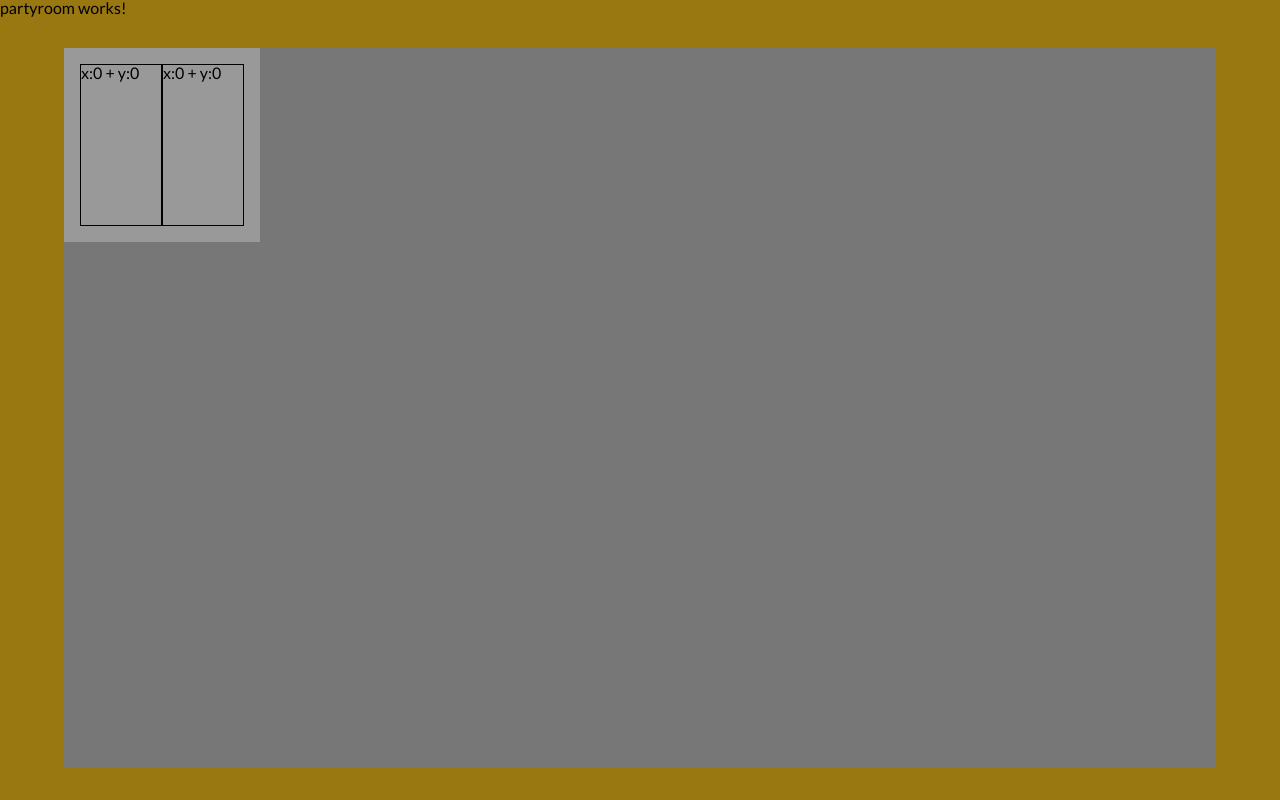
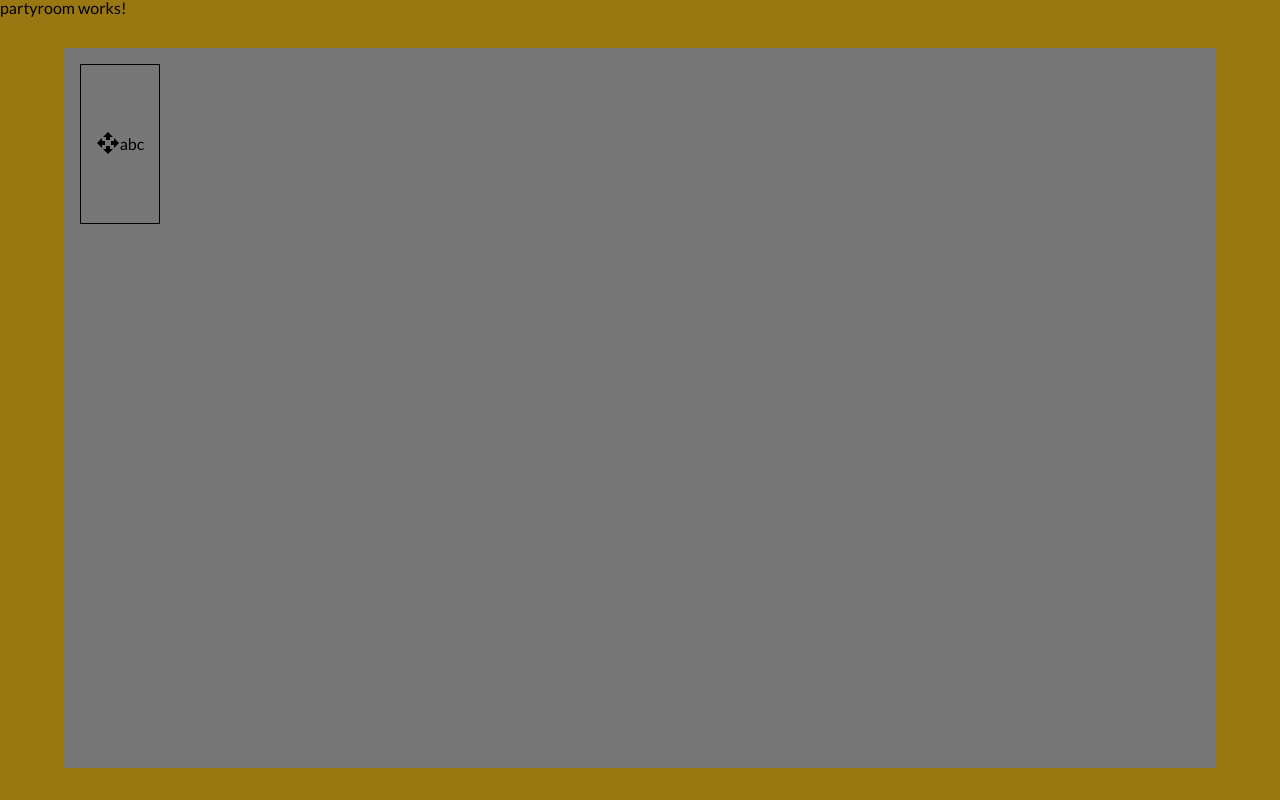
Before and after one commit to casparsylwan/movienight, an Angular app: page /rest in a window 1280 px wide. Built offline with nearby package versions, Linux system fonts and the light colour scheme.

Commit message:
turn and move restaurang

```diff
--- a/src/app/pages/parent/partyroom/partyroom.component.css
+++ b/src/app/pages/parent/partyroom/partyroom.component.css
@@ -13,14 +13,49 @@
 }
 
 .table{
-    display: inline-block;
-    top:0;
-    left:0;
+    position: relative;
+    z-index: 0;
     height: 10rem;
     width: 5rem;
-    border: 1px solid black;
-    transform-origin: center;
+    display: flex;
+    align-items: center;
+    justify-content: center;
+
+
 }
+
+.table::after{
+    position: absolute;
+    content: '';
+    top: 0;
+    bottom: 0;
+    left: 0;
+    right: 0;
+    z-index: -1;
+    border: black 1px solid;
+    transition: transform 1s;
+
+}
+
+.table.rotate45::after{
+    transform: rotate(45deg);
+}
+
+.table.rotate90::after{
+    transform: rotate(90deg);
+}
+
+.table.rotate135::after{
+    transform: rotate(135deg);
+}
+
+
+/*
+.cdk-drag-dragging{
+    background-color:
+    transform: rotate(45deg);
+}
+*/
 
 .box{
     padding: 1rem;
--- a/src/app/pages/parent/partyroom/partyroom.component.html
+++ b/src/app/pages/parent/partyroom/partyroom.component.html
@@ -1,18 +1,23 @@
 <div class="wrapper">
     <p>partyroom works!</p>
     <div class="container">
-        <div class="box" appMovable>
-            <div class="table"
-                appDraggable
-                (dragMove)="onDragMove($event)">
-                x:{{x}} + y:{{ y }}
-            </div>
-            <div class="table"
-                (dragMove)="onDragMove($event)"
-                appMovable>
-                x:{{x}} + y:{{ y }}
+        <div class="box" >
+
+            <div
+                cdkDrag
+                cdkDragHandle
+                [className]="table"
+                (click)="rotate()">
+                <div class="example-handle" cdkDragHandle>
+                    <svg width="24px" fill="currentColor" viewBox="0 0 24 24">
+                      <path d="M10 9h4V6h3l-5-5-5 5h3v3zm-1 1H6V7l-5 5 5 5v-3h3v-4zm14 2l-5-5v3h-3v4h3v3l5-5zm-9 3h-4v3H7l5 5 5-5h-3v-3z"></path>
+                      <path d="M0 0h24v24H0z" fill="none"></path>
+                    </svg>
+                  </div>
+                abc
             </div>
         </div>
+
     </div>
     <div>
 
@@ -20,6 +25,23 @@
 </div>
 
 <!---
+    [ngStyle] ="{ 'transform-origin': 'center center',
+                              'transform' : 'rotate(' + deg + 'deg)',
+                              'bacground-color' : 'black'}"
+
+
+    <div class="table"
+                    appDraggable
+                    (dragMove)="onDragMove($event)">
+                    x:{{x}} + y:{{ y }}
+                </div>
+                <div class="table"
+                    (dragMove)="onDragMove($event)"
+                    appMovable>
+                    x:{{x}} + y:{{ y }}
+                </div>
+
+
 
 cdkDrag
 [style.transform]=" rotate( 10deg)"
--- a/src/app/pages/parent/partyroom/partyroom.component.ts
+++ b/src/app/pages/parent/partyroom/partyroom.component.ts
@@ -6,6 +6,9 @@ import { Component, OnInit } from '@angular/core';
   styleUrls: ['./partyroom.component.css']
 })
 export class PartyroomComponent implements OnInit {
+  deg:number = 0;
+
+  table:string = "table rotate" + this.deg.toString();
 
   x:number = 0;
   y:number = 0;
@@ -23,7 +26,7 @@ export class PartyroomComponent implements OnInit {
   //   console.log('got drag end');
   // }
 
-  deg:number = 0;
+
 
   constructor() { }
 
@@ -31,7 +34,11 @@ export class PartyroomComponent implements OnInit {
   }
 
   public rotate(){
-    this.deg += 45;
+    this.deg = (this.deg + 45) % 180;
+
+    this.table = "table rotate"+this.deg.toString();
+
+
   }
 
 
```
